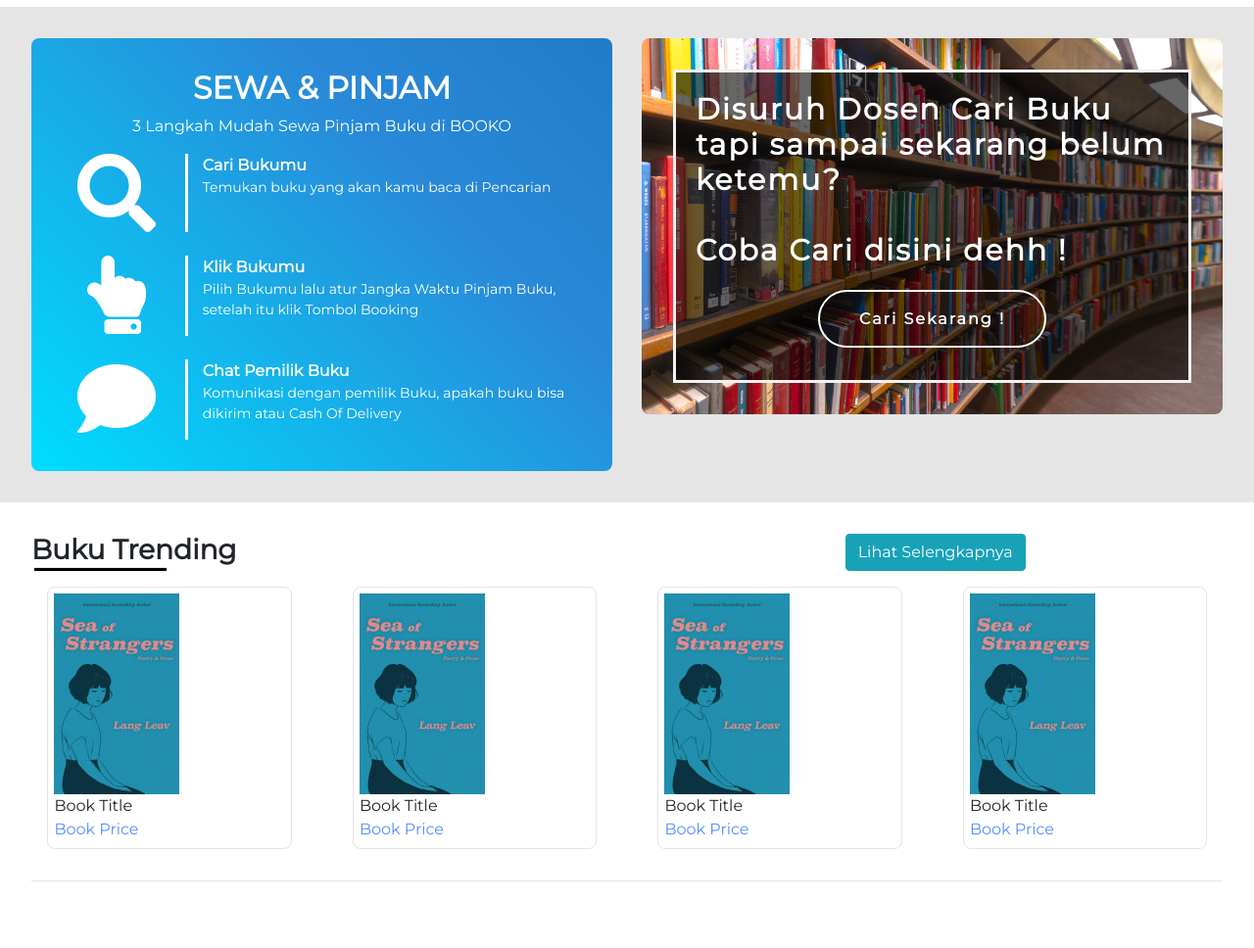
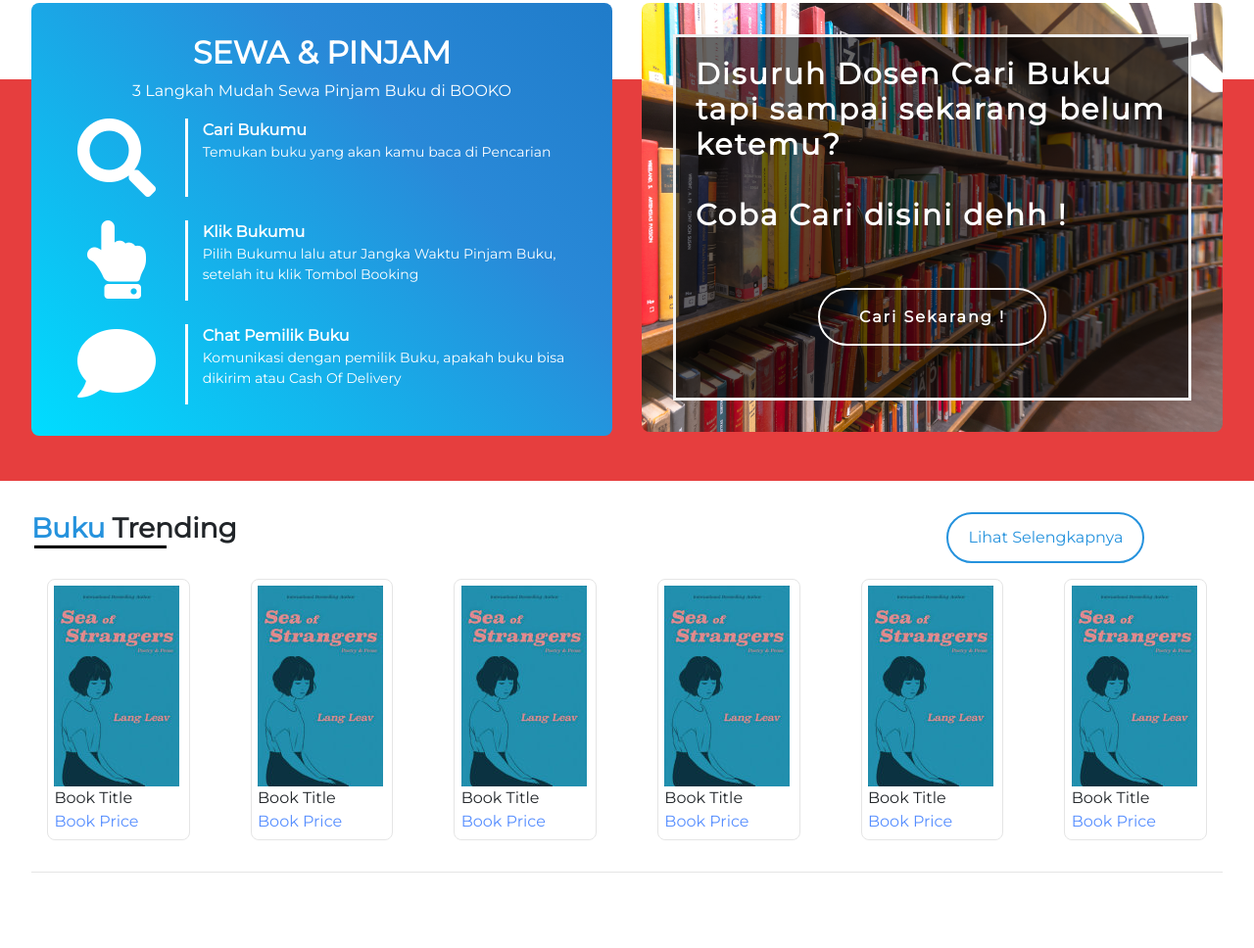
Before and after one commit to adityardiansyah/booko, a plain HTML site: page index.html in a window 1280 px wide. Shown: the part 668-1636 px from the top of the page at 98% size. Drawn offline with Linux system fonts and the light colour scheme.

Commit message:
Edit Halaman Utama Sementara

```diff
--- a/assets/css/custom.css
+++ b/assets/css/custom.css
@@ -72,7 +72,9 @@ body{
 	top: -3.47em;
 	width: 100%;
 }
+#right-banner{
 
+}
 #left-banner{
 	border-radius: 0.5em;
 	padding: 2em;
@@ -130,6 +132,20 @@ body{
 .top32{
 	margin-top: 32px;
 }
+.blue{
+	color: #2592dd;
+}
+.btn-more{
+	border-radius: 50px;
+	padding: 12px 20px;
+	background: transparent;
+	color: #2592dd;
+	border:2px solid #2592dd;
+}
+.btn-more:hover{
+	color: #000;
+	border:2px solid #000;
+}
 .btn-ban{
 	background: transparent;
 	border: 2px solid #fff;
@@ -151,9 +167,17 @@ body{
 }
 
 .banner-wrapper{
-	background-color: #E5E5E5;
+	background-color: #e63e3e;
+	margin-top: 74px;
+	height: 410px;
 }
+.wrapper-top{
+	top: -110px;
+	position: relative;
+}
+.banner-inner-wrapper{
 
+}
 .underline-brand{
 	border-bottom: 0.2em solid black;
 	width: 35%;
--- a/index.html
+++ b/index.html
@@ -77,7 +77,7 @@
 
 	<div class="wrapper banner-wrapper">
 		<div class="banner-inner-wrapper">
-			<div class="row">
+			<div class="row wrapper-top">
 				<div class="col-xs-4 col-sm-4 col-md-6 col-lg-6">
 					<div id="left-banner">
 						<div class="left-banner">
@@ -122,7 +122,7 @@
 						<div class="bg-ban-text">
 							<h1>Disuruh Dosen Cari Buku tapi sampai sekarang belum ketemu?<br><br> Coba Cari disini dehh !</h1>
 
-							<div style="text-align: center; margin-top: 40px; margin-bottom: 30px;">
+							<div style="text-align: center; margin-top: 74px; margin-bottom: 50px;">
 								<a href="#" class="btn-ban">Cari Sekarang !</a>
 							</div>
 
@@ -137,18 +137,18 @@
 	<div class="wrapper">
 		<div class="row">
 			<div class="col-xs-4 col-sm-4 col-md-4 col-lg-4">
-				<b><h3 style="font-weight: 900;">Buku Trending</h3></b>
+				<h3 style="font-weight: 900;"><b class="blue">Buku</b> Trending</h3>
 				<hr class="underline-brand">
 			</div>
-			<div class="col-xs-4 col-sm-4 col-md-4 col-lg-4">
+			<div class="col-xs-5 col-sm-5 col-md-5 col-lg-5">
 
 			</div>
-			<div class="col-xs-4 col-sm-4 col-md-4 col-lg-4">
-				<button type="button" class="btn btn-info">Lihat Selengkapnya</button>
+			<div class="col-xs-3 col-sm-3 col-md-3 col-lg-3">
+				<button type="button" class="btn btn-more">Lihat Selengkapnya</button>
 			</div>
 		</div>
 		<div class="row">
-			<div class="col-xs-12 col-sm-6 col-md-3 col-lg-3">
+			<div class="col-xs-12 col-sm-6 col-md-2 col-lg-2">
 				<div class="book-product">
 					<img src="assets/img/cheetos.jpg" class="img-responsive">
 					<br>
@@ -157,7 +157,7 @@
 					<span class="book-price">Book Price</span>
 				</div>
 			</div>
-			<div class="col-xs-12 col-sm-6 col-md-3 col-lg-3">
+			<div class="col-xs-12 col-sm-6 col-md-2 col-lg-2">
 				<div class="book-product">
 					<img src="assets/img/cheetos.jpg" class="img-responsive">
 					<br>
@@ -166,7 +166,7 @@
 					<span class="book-price">Book Price</span>
 				</div>
 			</div>
-			<div class="col-xs-12 col-sm-6 col-md-3 col-lg-3">
+			<div class="col-xs-12 col-sm-6 col-md-2 col-lg-2">
 				<div class="book-product">
 					<img src="assets/img/cheetos.jpg" class="img-responsive">
 					<br>
@@ -175,7 +175,25 @@
 					<span class="book-price">Book Price</span>
 				</div>
 			</div>
-			<div class="col-xs-12 col-sm-6 col-md-3 col-lg-3">
+			<div class="col-xs-12 col-sm-6 col-md-2 col-lg-2">
+				<div class="book-product">
+					<img src="assets/img/cheetos.jpg" class="img-responsive">
+					<br>
+					<span class="book-title">Book Title</span>
+					<br>
+					<span class="book-price">Book Price</span>
+				</div>
+			</div>
+			<div class="col-xs-12 col-sm-6 col-md-2 col-lg-2">
+				<div class="book-product">
+					<img src="assets/img/cheetos.jpg" class="img-responsive">
+					<br>
+					<span class="book-title">Book Title</span>
+					<br>
+					<span class="book-price">Book Price</span>
+				</div>
+			</div>
+			<div class="col-xs-12 col-sm-6 col-md-2 col-lg-2">
 				<div class="book-product">
 					<img src="assets/img/cheetos.jpg" class="img-responsive">
 					<br>
```
